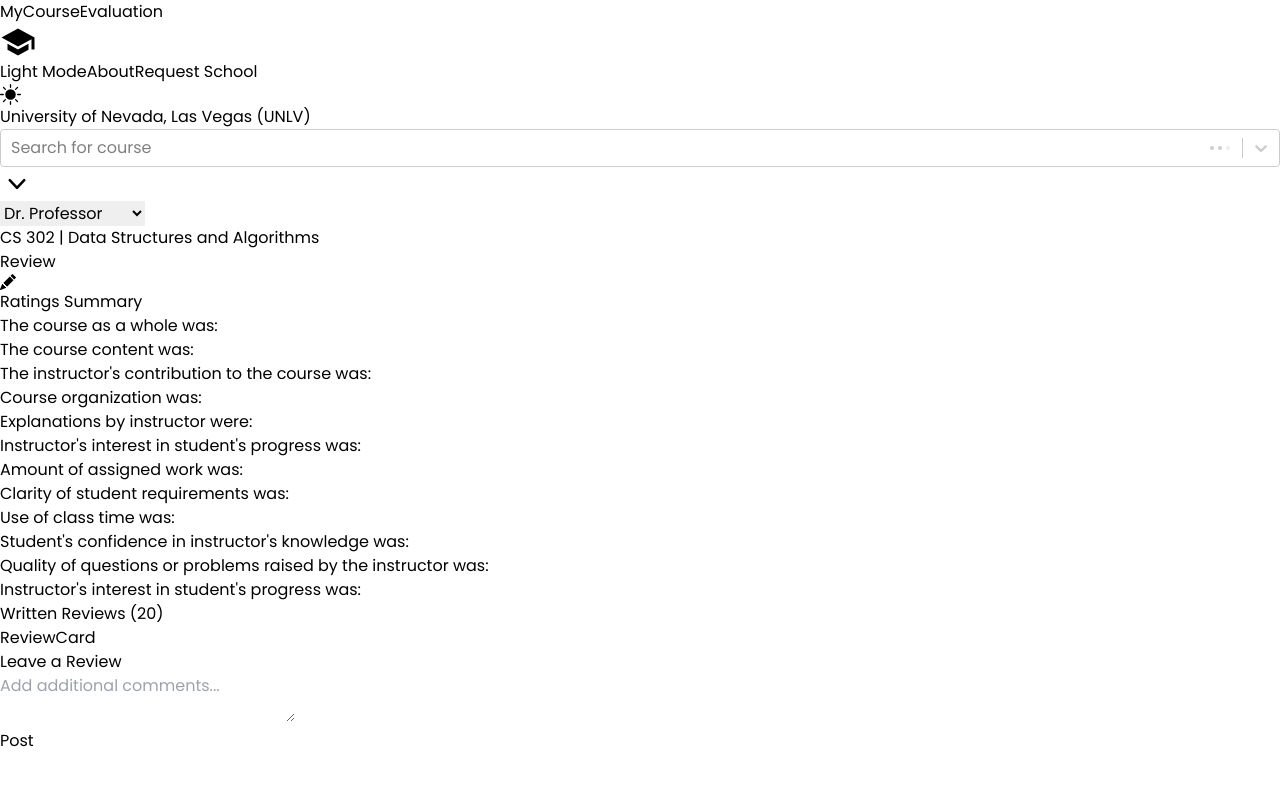
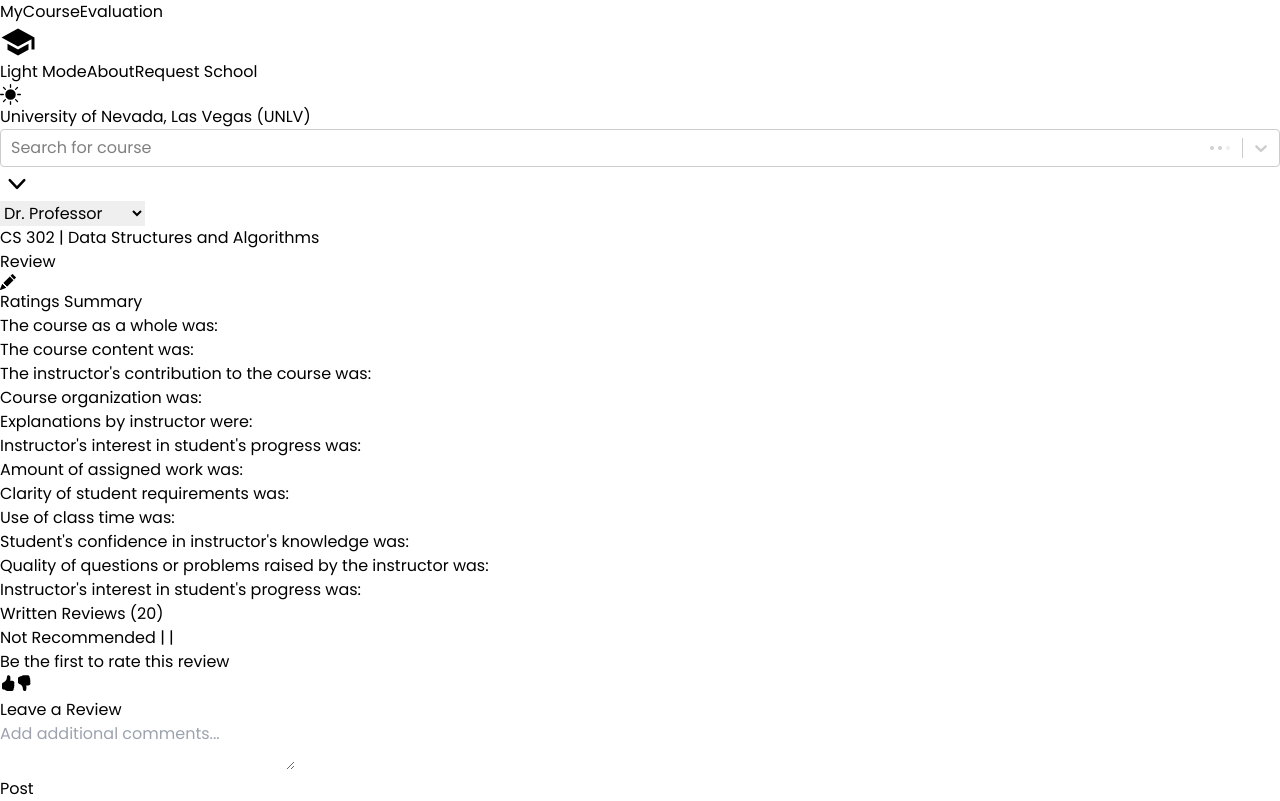
Before and after one commit to chrisj117/CS-472-GROUP-2-PROJECT, a React (Vite) app in the folder web/: page /review in a window 1280 px wide. Built offline with nearby package versions, Linux system fonts and the light colour scheme.

Commit message:
Added buttons for like and dislike

```diff
--- a/web/src/components/ReviewCard.jsx
+++ b/web/src/components/ReviewCard.jsx
@@ -1,6 +1,61 @@
 /* eslint-disable react/prop-types */
 
-const ReviewCard = () => {
-  return <div className="border-2 border-gray-200">ReviewCard</div>;
+import {
+  BsFillHandThumbsUpFill,
+  BsFillHandThumbsDownFill,
+} from 'react-icons/bs';
+
+const ReviewCard = ({
+  additionalComments,
+  recommended,
+  date,
+  grade,
+  delivery,
+  textbook,
+  likes,
+  dislikes,
+  professor,
+  term,
+  year,
+}) => {
+  return (
+    <div className="flex">
+      <div
+        className={`w-4 flex ${
+          recommended ? 'bg-blue-300' : 'bg-red-300'
+        } rounded-l-lg`}
+      ></div>
+      <div className="border-t-2 border-b-2 border-r-2 rounded-r-lg border-gray-200 px-4 py-2">
+        <div>
+          <span className="italic">
+            {recommended ? 'Recommended' : 'Not Recommended'}
+          </span>
+          <span>
+            {' '}
+            | {professor} | {term} {year}
+          </span>
+        </div>
+        <div className="">{additionalComments}</div>
+
+        <div></div>
+
+        <div className="flex gap-4 items-center">
+          <span>
+            {likes > 0
+              ? `{${likes} people found this review helpful}`
+              : 'Be the first to rate this review'}
+          </span>
+          <div className="flex gap-1">
+            <button className="bg-green-500 px-4 py-1.5 rounded-l-md text-white">
+              <BsFillHandThumbsUpFill />
+            </button>
+            <button className="bg-red-500 px-4 py-1.5 rounded-r-md text-white">
+              <BsFillHandThumbsDownFill />
+            </button>
+          </div>
+        </div>
+      </div>
+    </div>
+  );
 };
 export default ReviewCard;
```
